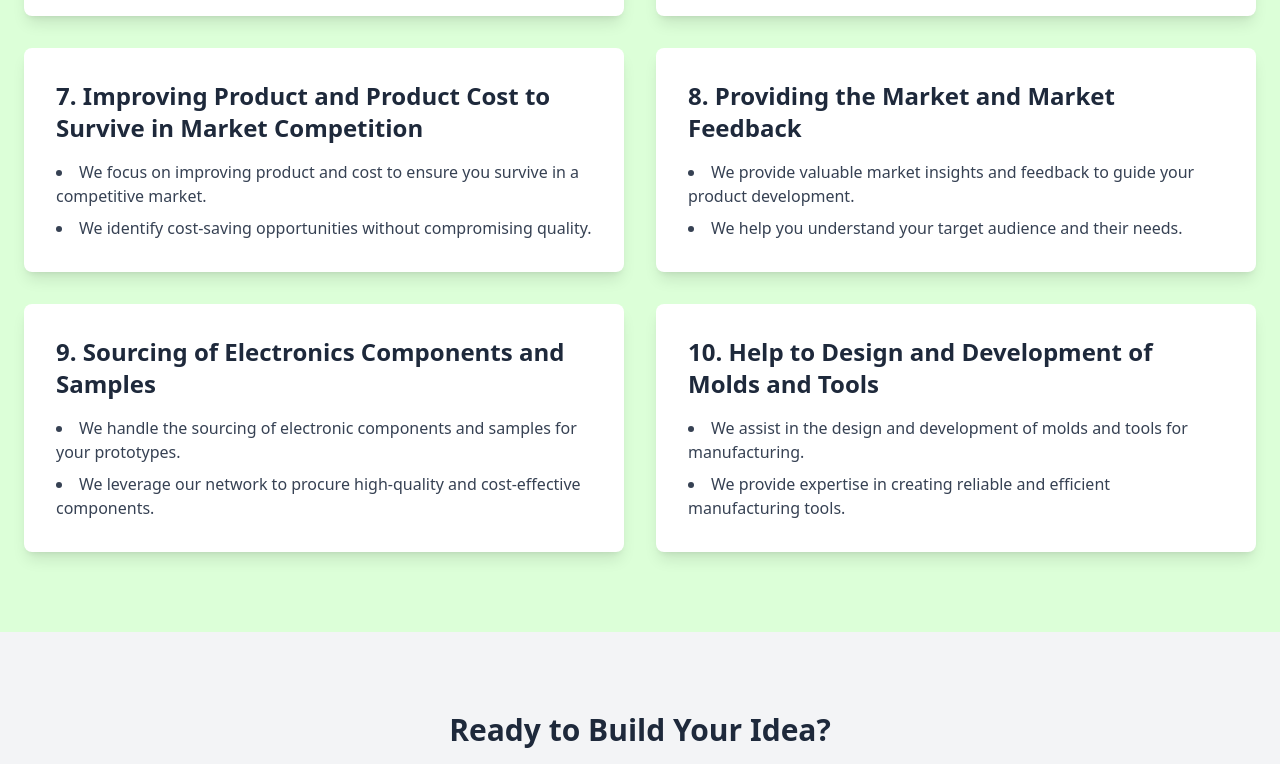
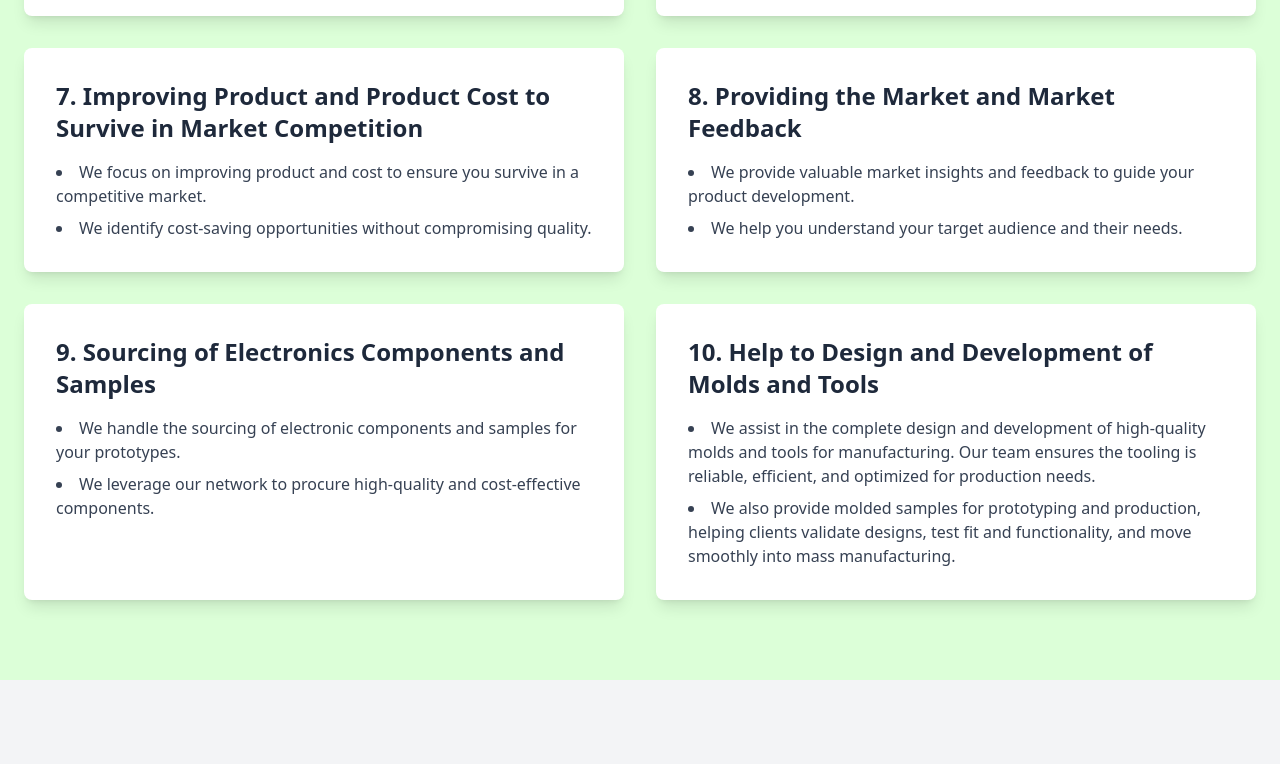
Before and after one commit to Manasraj9/website-company, a Next.js app in the folder comp-web/: page /startup-ecosystem in a window 1280 px wide. Shown: the part 1762-2526 px from the top of the page. Built offline with nearby package versions, Linux system fonts and the light colour scheme.

Commit message:
Refactor Startup Ecosystem page to use dynamic rendering for ecosystem points

```diff
--- a/comp-web/src/components/StartupEcosystemPage.jsx
+++ b/comp-web/src/components/StartupEcosystemPage.jsx
@@ -3,6 +3,78 @@
 import React from 'react';
 
 const StartupEcosystemPage = () => {
+  const startupEcosystemPoints = [
+    {
+      title: "1. Mentoring: From Idea to Prototype",
+      points: [
+        "We help you refine your concept by analyzing its technical feasibility and market fit.",
+        "We guide you in selecting the most effective and cost-efficient components for your product.",
+      ],
+    },
+    {
+      title: "2. Reducing the BOM Cost",
+      points: [
+        "We re-engineer your prototype to reduce costs through smarter design and component choices.",
+        "We leverage our supply chain to source reliable components at competitive prices.",
+      ],
+    },
+    {
+      title: "3. Prototyping & Development",
+      points: [
+        "We provide professional schematic and PCB design services for your product.",
+        "We offer rapid prototyping to help you test your ideas and gather feedback quickly.",
+      ],
+    },
+    {
+      title: "4. Affordable Manufacturing",
+      points: [
+        "We provide end-to-end support, from prototyping to bulk manufacturing, through our EMS ecosystem.",
+        "We offer flexible manufacturing options, accommodating both small and large production volumes.",
+      ],
+    },
+    {
+      title: "5. Upgrade the Specification of the Products",
+      points: [
+        "We help you upgrade your product's specifications to meet market demands.",
+        "We ensure your product remains competitive and relevant.",
+      ],
+    },
+    {
+      title: "6. Redesigning the Idea and the Project to get Market Acceptance",
+      points: [
+        "We assist in redesigning your idea and project for better market acceptance.",
+        "We provide critical feedback to align your product with user expectations.",
+      ],
+    },
+    {
+      title: "7. Improving Product and Product Cost to Survive in Market Competition",
+      points: [
+        "We focus on improving product and cost to ensure you survive in a competitive market.",
+        "We identify cost-saving opportunities without compromising quality.",
+      ],
+    },
+    {
+      title: "8. Providing the Market and Market Feedback",
+      points: [
+        "We provide valuable market insights and feedback to guide your product development.",
+        "We help you understand your target audience and their needs.",
+      ],
+    },
+    {
+      title: "9. Sourcing of Electronics Components and Samples",
+      points: [
+        "We handle the sourcing of electronic components and samples for your prototypes.",
+        "We leverage our network to procure high-quality and cost-effective components.",
+      ],
+    },
+    {
+      title: "10. Help to Design and Development of Molds and Tools",
+      points: [
+        "We assist in the complete design and development of high-quality molds and tools for manufacturing. Our team ensures the tooling is reliable, efficient, and optimized for production needs.",
+        "We also provide molded samples for prototyping and production, helping clients validate designs, test fit and functionality, and move smoothly into mass manufacturing.",
+      ],
+    },
+  ];
   return (
     <div className="bg-white text-[#1E293B]">
 
@@ -36,76 +108,16 @@ const StartupEcosystemPage = () => {
             </p>
           </div>
           <div className="grid grid-cols-1 md:grid-cols-2 lg:grid-cols-2 gap-8">
-            <div className="bg-white rounded-lg shadow-lg p-8 transform hover:-translate-y-2 transition-transform duration-300">
-              <h3 className="text-2xl font-bold mb-4">1. Mentoring: From Idea to Prototype</h3>
-              <ul className="text-gray-700 list-disc list-inside space-y-2">
-                <li>We help you refine your concept by analyzing its technical feasibility and market fit.</li>
-                <li>We guide you in selecting the most effective and cost-efficient components for your product.</li>
-              </ul>
-            </div>
-            <div className="bg-white rounded-lg shadow-lg p-8 transform hover:-translate-y-2 transition-transform duration-300">
-              <h3 className="text-2xl font-bold mb-4">2. Reducing the BOM Cost</h3>
-              <ul className="text-gray-700 list-disc list-inside space-y-2">
-                <li>We re-engineer your prototype to reduce costs through smarter design and component choices.</li>
-                <li>We leverage our supply chain to source reliable components at competitive prices.</li>
-              </ul>
-            </div>
-            <div className="bg-white rounded-lg shadow-lg p-8 transform hover:-translate-y-2 transition-transform duration-300">
-              <h3 className="text-2xl font-bold mb-4">3. Prototyping & Development</h3>
-              <ul className="text-gray-700 list-disc list-inside space-y-2">
-                <li>We provide professional schematic and PCB design services for your product.</li>
-                <li>We offer rapid prototyping to help you test your ideas and gather feedback quickly.</li>
-              </ul>
-            </div>
-            <div className="bg-white rounded-lg shadow-lg p-8 transform hover:-translate-y-2 transition-transform duration-300">
-              <h3 className="text-2xl font-bold mb-4">4. Affordable Manufacturing</h3>
-              <ul className="text-gray-700 list-disc list-inside space-y-2">
-                <li>We provide end-to-end support, from prototyping to bulk manufacturing, through our EMS ecosystem.</li>
-                <li>We offer flexible manufacturing options, accommodating both small and large production volumes.</li>
-              </ul>
-            </div>
-            <div className="bg-white rounded-lg shadow-lg p-8 transform hover:-translate-y-2 transition-transform duration-300">
-              <h3 className="text-2xl font-bold mb-4">5. Upgrade the Specification of the Products</h3>
-              <ul className="text-gray-700 list-disc list-inside space-y-2">
-                <li>We help you upgrade your product's specifications to meet market demands.</li>
-                <li>We ensure your product remains competitive and relevant.</li>
-              </ul>
-            </div>
-            <div className="bg-white rounded-lg shadow-lg p-8 transform hover:-translate-y-2 transition-transform duration-300">
-              <h3 className="text-2xl font-bold mb-4">6. Redesigning the Idea and the Project to get Market Acceptance</h3>
-              <ul className="text-gray-700 list-disc list-inside space-y-2">
-                <li>We assist in redesigning your idea and project for better market acceptance.</li>
-                <li>We provide critical feedback to align your product with user expectations.</li>
-              </ul>
-            </div>
-            <div className="bg-white rounded-lg shadow-lg p-8 transform hover:-translate-y-2 transition-transform duration-300">
-              <h3 className="text-2xl font-bold mb-4">7. Improving Product and Product Cost to Survive in Market Competition</h3>
-              <ul className="text-gray-700 list-disc list-inside space-y-2">
-                <li>We focus on improving product and cost to ensure you survive in a competitive market.</li>
-                <li>We identify cost-saving opportunities without compromising quality.</li>
-              </ul>
-            </div>
-            <div className="bg-white rounded-lg shadow-lg p-8 transform hover:-translate-y-2 transition-transform duration-300">
-              <h3 className="text-2xl font-bold mb-4">8. Providing the Market and Market Feedback</h3>
-              <ul className="text-gray-700 list-disc list-inside space-y-2">
-                <li>We provide valuable market insights and feedback to guide your product development.</li>
-                <li>We help you understand your target audience and their needs.</li>
-              </ul>
-            </div>
-            <div className="bg-white rounded-lg shadow-lg p-8 transform hover:-translate-y-2 transition-transform duration-300">
-              <h3 className="text-2xl font-bold mb-4">9. Sourcing of Electronics Components and Samples</h3>
-              <ul className="text-gray-700 list-disc list-inside space-y-2">
-                <li>We handle the sourcing of electronic components and samples for your prototypes.</li>
-                <li>We leverage our network to procure high-quality and cost-effective components.</li>
-              </ul>
-            </div>
-            <div className="bg-white rounded-lg shadow-lg p-8 transform hover:-translate-y-2 transition-transform duration-300">
-              <h3 className="text-2xl font-bold mb-4">10. Help to Design and Development of Molds and Tools</h3>
-              <ul className="text-gray-700 list-disc list-inside space-y-2">
-                <li>We assist in the design and development of molds and tools for manufacturing.</li>
-                <li>We provide expertise in creating reliable and efficient manufacturing tools.</li>
-              </ul>
-            </div>
+            {startupEcosystemPoints.map((item, index) => (
+              <div key={index} className="bg-white rounded-lg shadow-lg p-8 transform hover:-translate-y-2 transition-transform duration-300">
+                <h3 className="text-2xl font-bold mb-4">{item.title}</h3>
+                <ul className="text-gray-700 list-disc list-inside space-y-2">
+                  {item.points.map((point, i) => (
+                    <li key={i}>{point}</li>
+                  ))}
+                </ul>
+              </div>
+            ))}
           </div>
         </div>
       </section>
```
